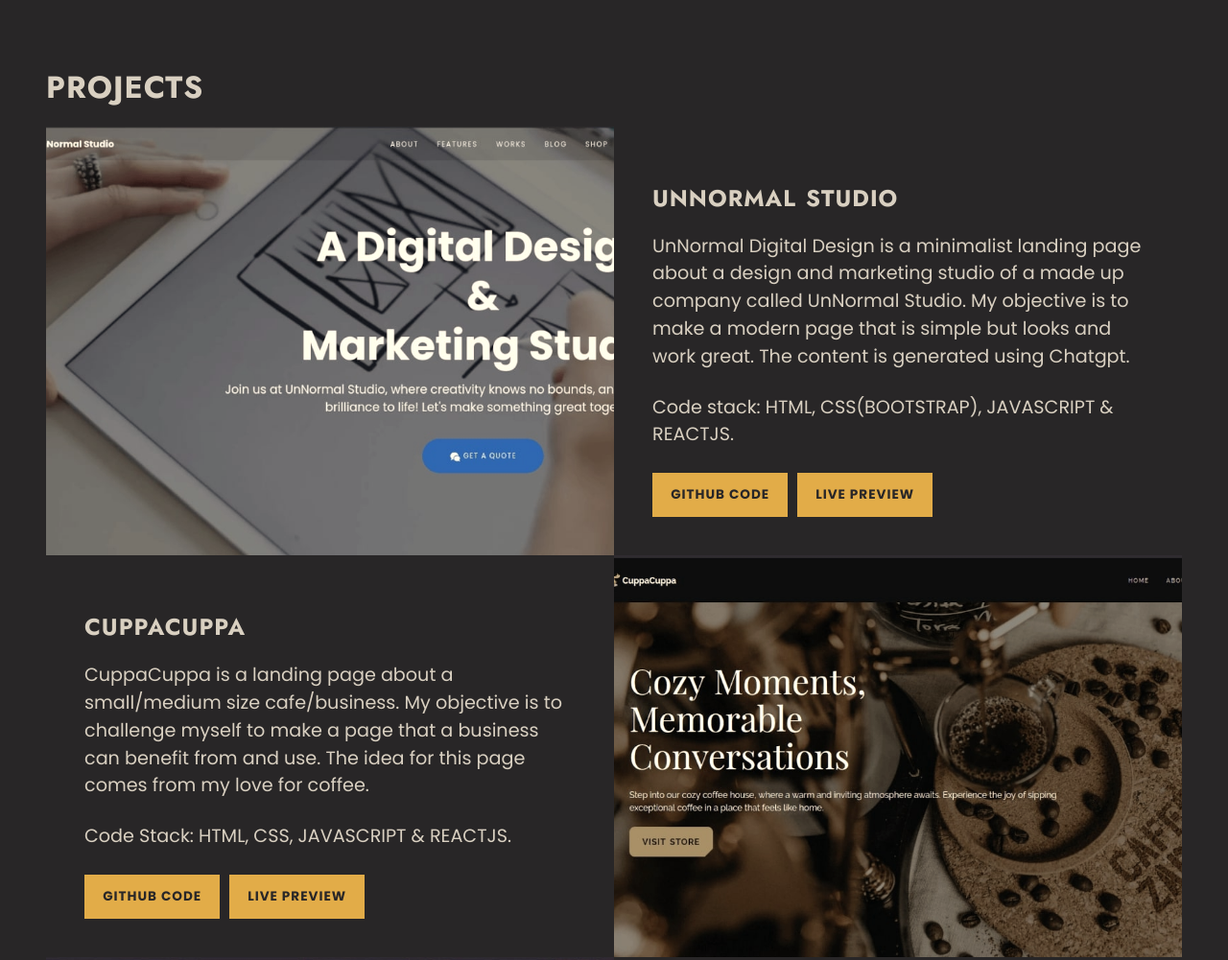
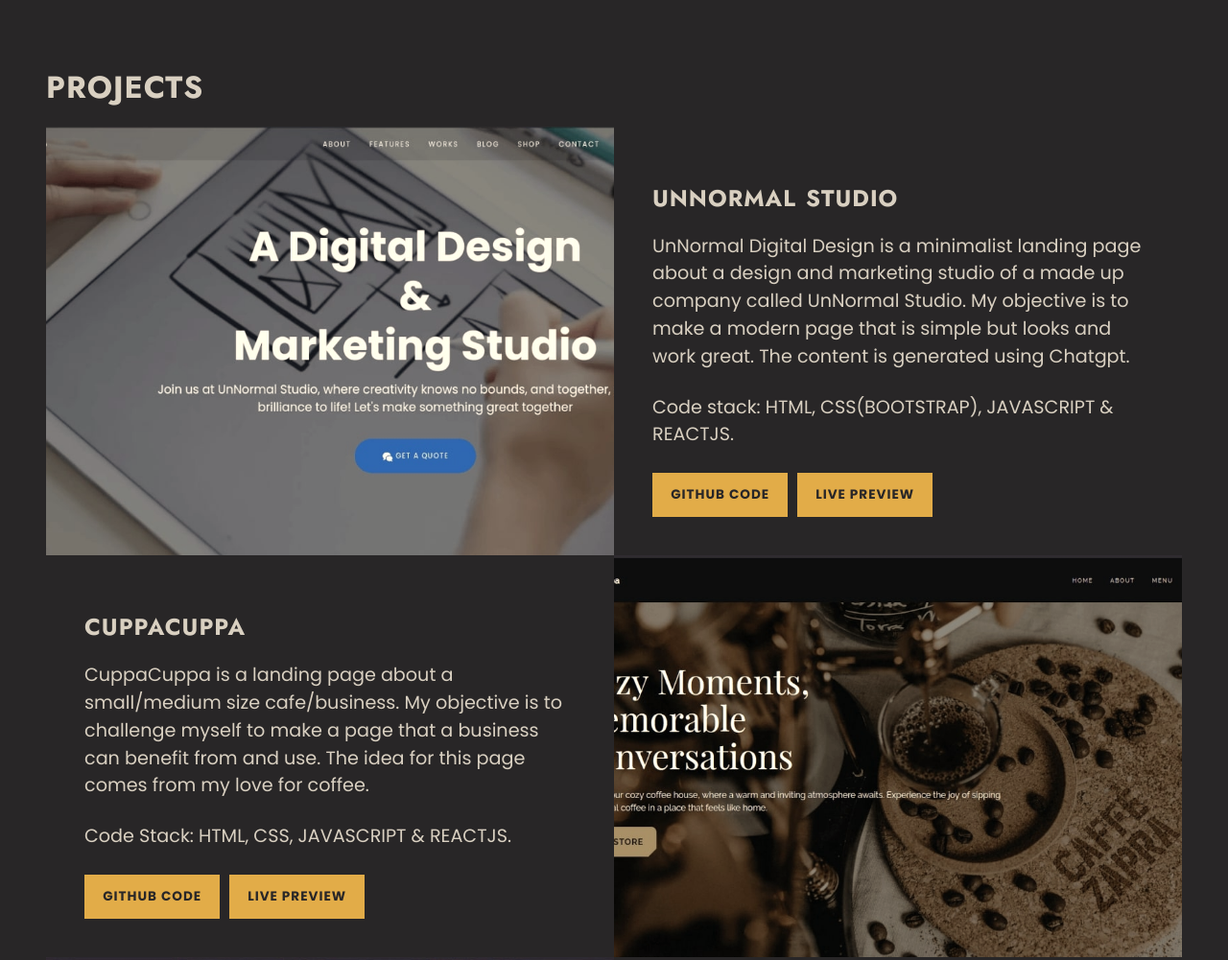
Before and after one commit to tsholo93/tsholo93.github.io, a plain HTML site: page index.html in a window 1280 px wide. Shown: the part 1540-2541 px from the top of the page at 96% size. Drawn offline with Linux system fonts and the light colour scheme.

Commit message:
img commit

```diff
--- a/style.css
+++ b/style.css
@@ -489,6 +489,11 @@ strong {
   margin: 0 auto;
 }
 
+.project-list .project-card figure > img {
+  object-position: 25% 0%;
+}
+
+
 @media all and (min-width: 768px) {
   .project-skills ul li {
     max-width: 16%;
@@ -610,9 +615,6 @@ strong {
     flex: 1 1 50%;
   }
 
-  .project-list .project-card figure > img {
-    object-position: 5% 50%;
-  }
 
   .project-list .project-card .content {
     display: -webkit-box;
```
